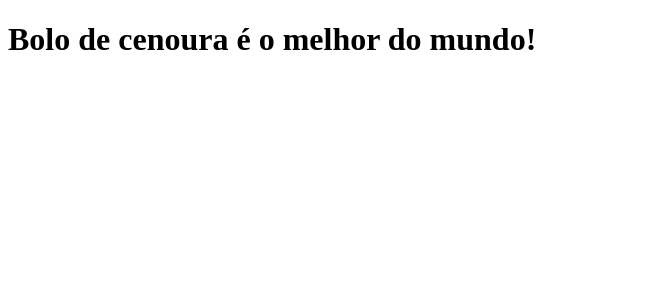
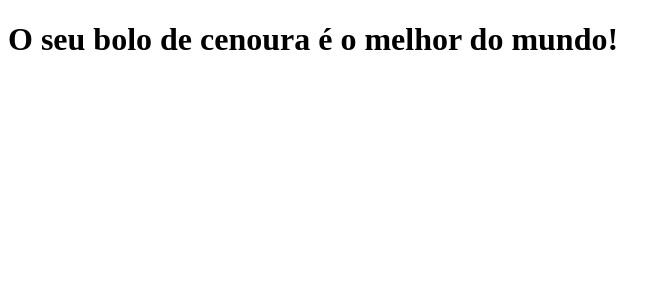
Before and after one commit to paulocod/clone-tabnews, a Next.js app: page / in a window 1280 px wide. Shown: the top 300 px of the page, without its empty margins (0-671 px from the left). Built offline with nearby package versions, Linux system fonts and the light colour scheme.

Commit message:
refactor: alteração da frase do h1

```diff
--- a/pages/index.js
+++ b/pages/index.js
@@ -1,5 +1,5 @@
 function Home() {
-    return <h1>Bolo de cenoura é o melhor do mundo!</h1>;
+    return <h1>O seu bolo de cenoura é o melhor do mundo!</h1>;
 }
 
 export default Home;
```
